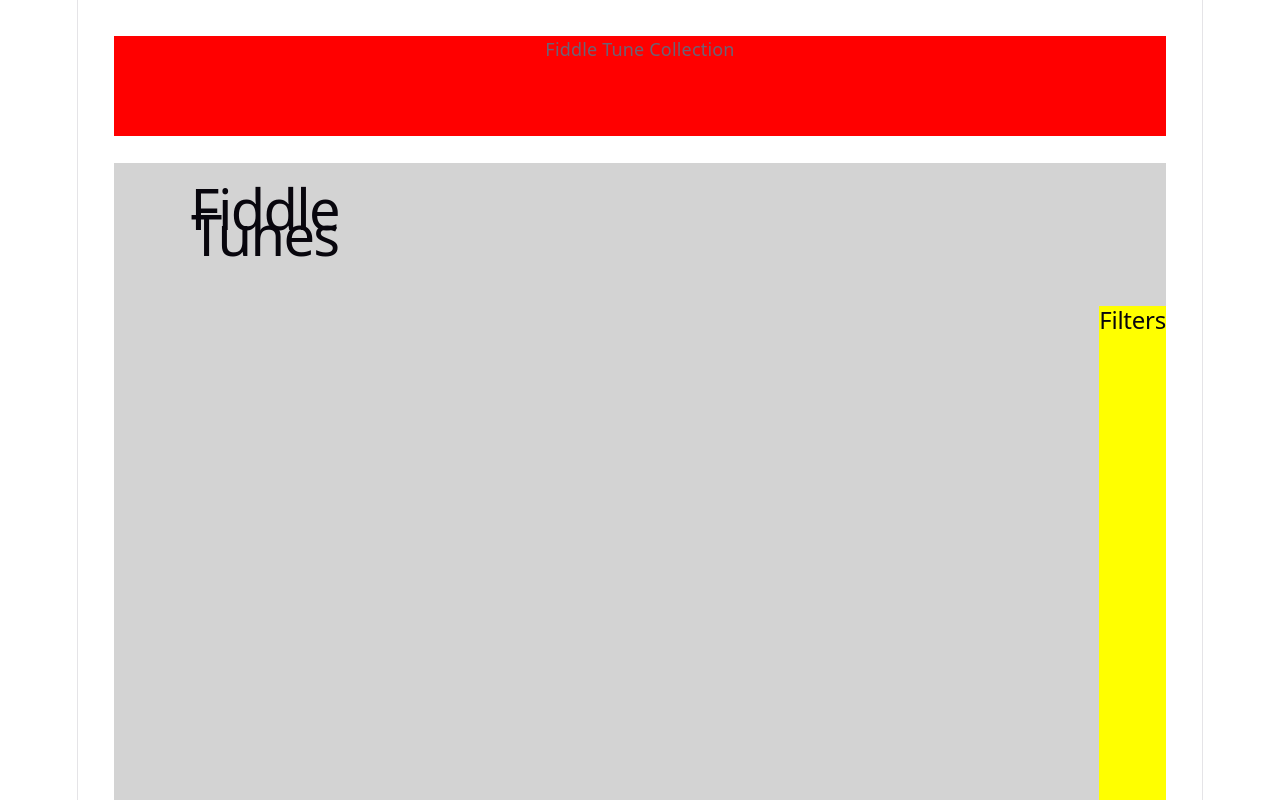
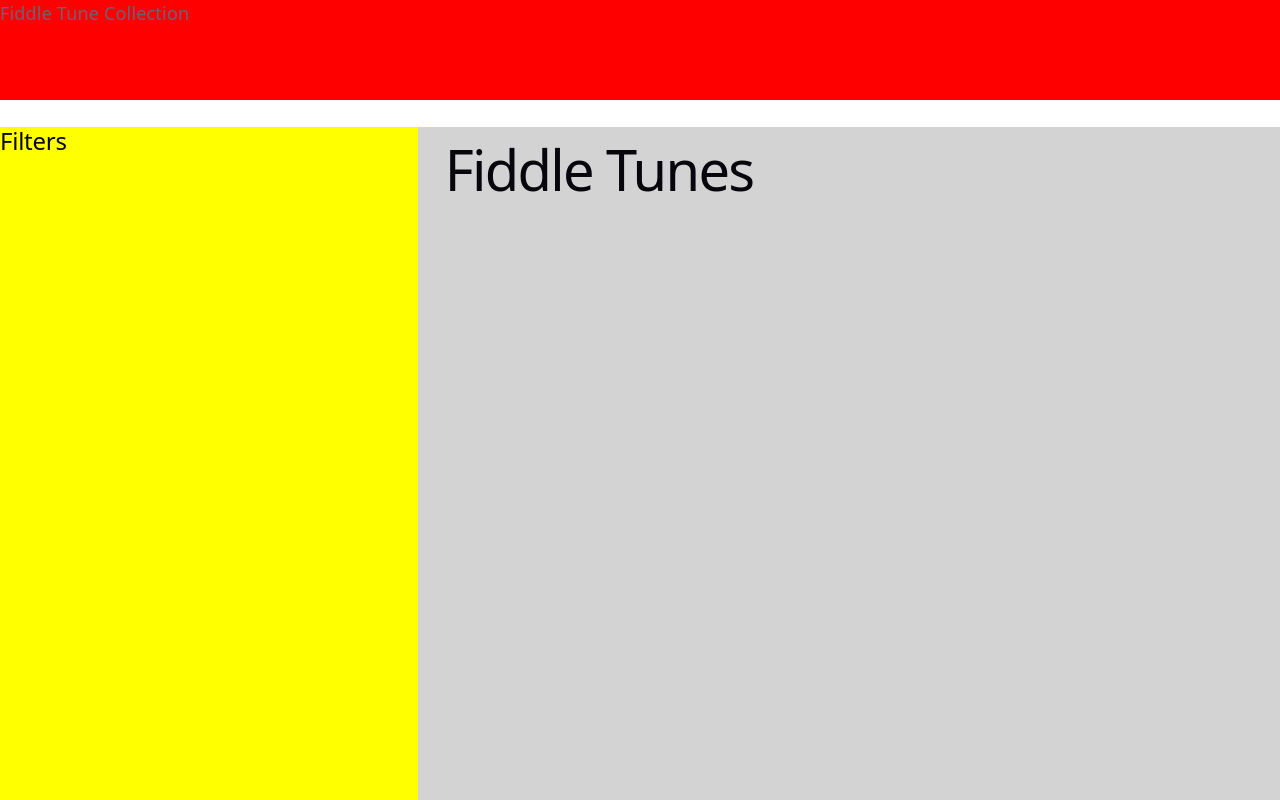
Before and after one commit to billadams/FiddleTuneCollection, a React (Vite) app in the folder fiddletunecollection.client/: page / in a window 1280 px wide. Shown: the top 800 px of the page. Built offline with nearby package versions, Linux system fonts and the light colour scheme.

Commit message:
CSS cleanup and defaults

```diff
--- a/fiddletunecollection.client/src/App.css
+++ b/fiddletunecollection.client/src/App.css
@@ -1,20 +1,3 @@
-#root {
-    max-width: 1280px;
-    margin: 0 auto;
-    padding: 2rem;
-    text-align: center;
-}
-
-th, td {
-    padding-left: 1rem;
-    padding-right: 1rem;
-}
-
-body {
-  margin: 0;
-  padding: 0;
-}
-
 .page {
   display: grid;
   grid-template:
@@ -40,7 +23,6 @@ body {
 }
 
 aside {
-  grid-area: aside;
   height: 800px;
   background-color: yellow;
 }
--- a/fiddletunecollection.client/src/App.tsx
+++ b/fiddletunecollection.client/src/App.tsx
@@ -2,6 +2,8 @@ import { Outlet } from 'react-router';
 import Header from './components/Header';
 import Footer from './components/Footer';
 import Sidebar from './components/Sidebar';
+import './styles/reset.css';
+import './styles/layout.css';
 import './App.css';
 
 function App() {
--- a/fiddletunecollection.client/src/index.css
+++ b/fiddletunecollection.client/src/index.css
@@ -45,25 +45,14 @@
       rgba(0, 0, 0, 0.4) 0 10px 15px -3px, rgba(0, 0, 0, 0.25) 0 4px 6px -2px;
   }
 
-  #social .button-icon {
+  .button-icon {
     filter: invert(1) brightness(2);
   }
 }
 
 #root {
-  width: 1126px;
-  max-width: 100%;
+  max-width: 1280px;
   margin: 0 auto;
-  text-align: center;
-  border-inline: 1px solid var(--border);
-  min-height: 100svh;
-  display: flex;
-  flex-direction: column;
-  box-sizing: border-box;
-}
-
-body {
-  margin: 0;
 }
 
 h1,
@@ -76,7 +65,7 @@ h2 {
 h1 {
   font-size: 56px;
   letter-spacing: -1.68px;
-  margin: 32px 0;
+
   @media (max-width: 1024px) {
     font-size: 36px;
     margin: 20px 0;
@@ -86,26 +75,19 @@ h2 {
   font-size: 24px;
   line-height: 118%;
   letter-spacing: -0.24px;
-  margin: 0 0 8px;
+
   @media (max-width: 1024px) {
     font-size: 20px;
   }
 }
-p {
-  margin: 0;
-}
-
-code,
-.counter {
-  font-family: var(--mono);
-  display: inline-flex;
-  border-radius: 4px;
-  color: var(--text-h);
-}
 
 code {
-  font-size: 15px;
+  display: inline-flex;
   line-height: 135%;
   padding: 4px 8px;
   background: var(--code-bg);
+  border-radius: 4px;
+  font-family: var(--mono);
+  color: var(--text-h);
+  font-size: 15px;
 }
--- /dev/null
+++ b/fiddletunecollection.client/src/styles/layout.css
@@ -0,0 +1,16 @@
+/*
+none    none                                    < 640px
+sm      @media (min-width: 640px)               >= 640px
+md      @media screen and (min-width: 768px)    >= 768px
+lg      @media screen and (min-width: 1024px)   >= 1024px
+xl      @media screen and (min-width: 1280px)   >= 1280px
+2xl     @media screen and (min-width: 1536px)   >= 1536px
+*/
+
+html {
+  height: 100%;
+}
+
+body {
+  line-height: 1.5;
+}
--- /dev/null
+++ b/fiddletunecollection.client/src/styles/reset.css
@@ -0,0 +1,36 @@
+* {
+  box-sizing: border-box;
+}
+
+:where( body, h1, h2, h3, h4, h5, h6, p, hr, pre, ul, ol, menu, blockquote, dl, dd, figure ) {
+  margin: 0;
+  padding: 0;
+}
+
+:where(menu, ul) {
+  list-style-type: none;
+}
+
+table {
+  width: 100%;
+  border-collapse: collapse;
+  border-spacing: 0;
+}
+
+address {
+  font-style: normal;
+}
+
+textarea {
+  resize: vertical;
+}
+
+:where(input, textarea) {
+  padding: 7px;
+  border-radius: 3px;
+  color: #666666;
+}
+
+:where(caption, th) {
+  text-align: left;
+}
```
